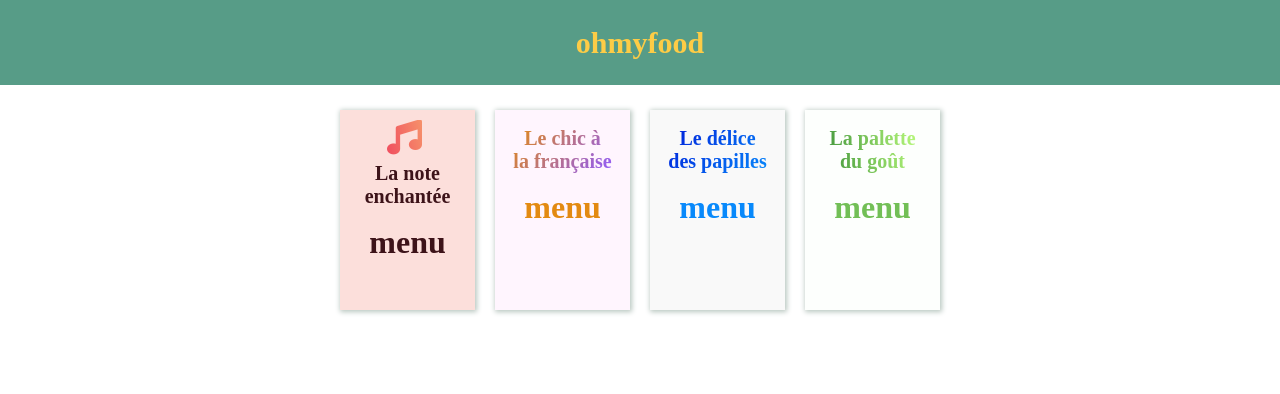
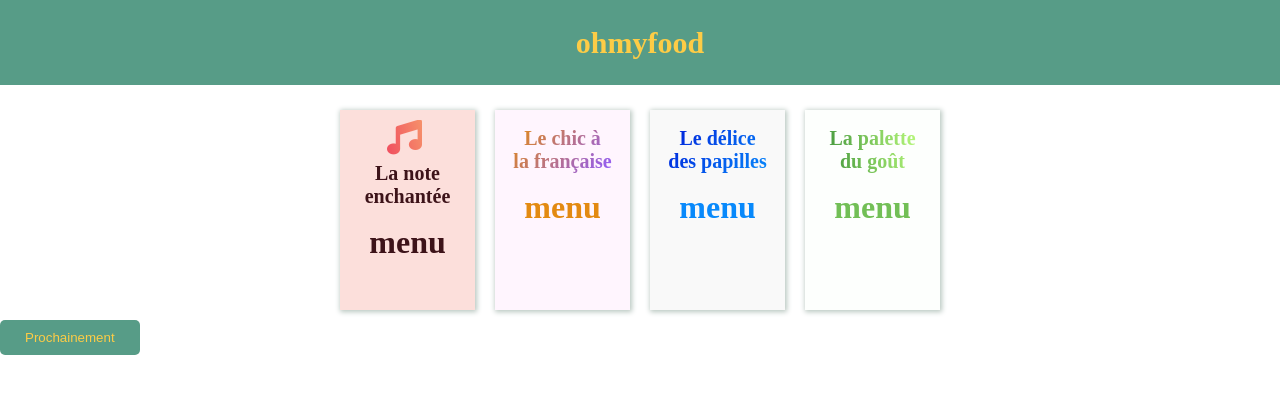
Before and after one commit to Erablast/erablast.github.io, a plain HTML site: page index.html in a window 1280 px wide. Drawn offline with Linux system fonts and the light colour scheme.

Commit message:
Button position wip

```diff
--- a/index.html
+++ b/index.html
@@ -17,8 +17,8 @@
     </header>
 
     <body>
-        <div class="menu_wrapper">
-
+        <div class="body_wrapper">
+            <div class="menu_wrapper">
             <div class="menu_wrapper__item note">
                 <i class="fas fa-music"></i>
                 <div class="item__content">
@@ -65,9 +65,12 @@
             </div>
 
 
+            </div>
+
+            <button class="button_soon">
+            Prochainement
+            </button>
         </div>
-
-
 
 
 
--- a/style.sass
+++ b/style.sass
@@ -99,3 +99,11 @@ html, body, .navbar__title
 
 .palette__menu
     color: #72bf56
+
+.button_soon
+    align-self: flex-end
+    background-color: $menu_green
+    color: $menu_yellow
+    padding: 10px 25px 10px 25px
+    border: none
+    border-radius: 5px
```
Also changed, not shown: style.css.
